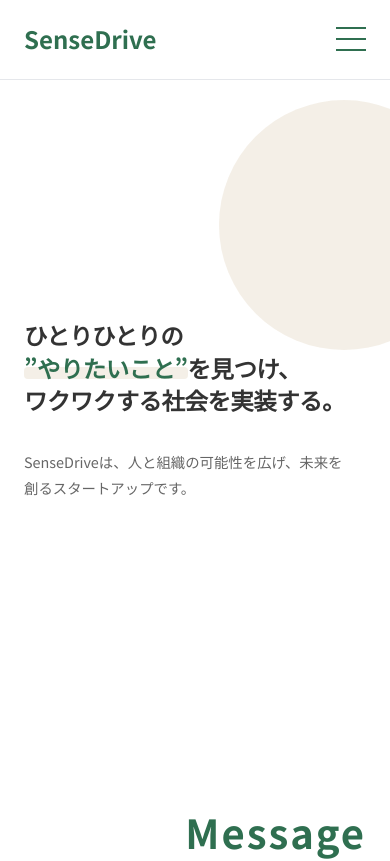
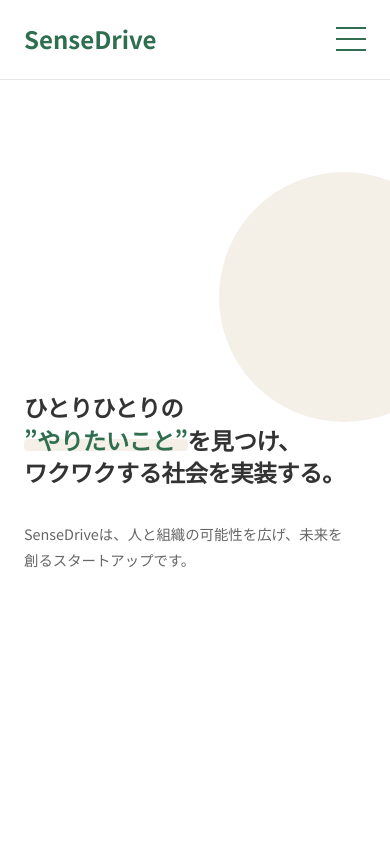
Before and after one commit to Yasu117/sensedrive-web, a Next.js app: page / in a window 390 px wide. Shown: the top 861 px of the page. Built offline with nearby package versions, Linux system fonts and the light colour scheme.

Commit message:
Make Hero section full screen height on mobile

```diff
--- a/src/app/globals.css
+++ b/src/app/globals.css
@@ -1412,6 +1412,14 @@ img {
   }
 
   /* Hero adjustments */
+  .hero {
+    min-height: 100vh;
+    display: flex;
+    align-items: center;
+    padding-bottom: 40px;
+    /* Restore some padding */
+  }
+
   .hero-title {
     font-size: clamp(1.2rem, 6vw, 1.8rem);
     line-height: 1.4;
```
